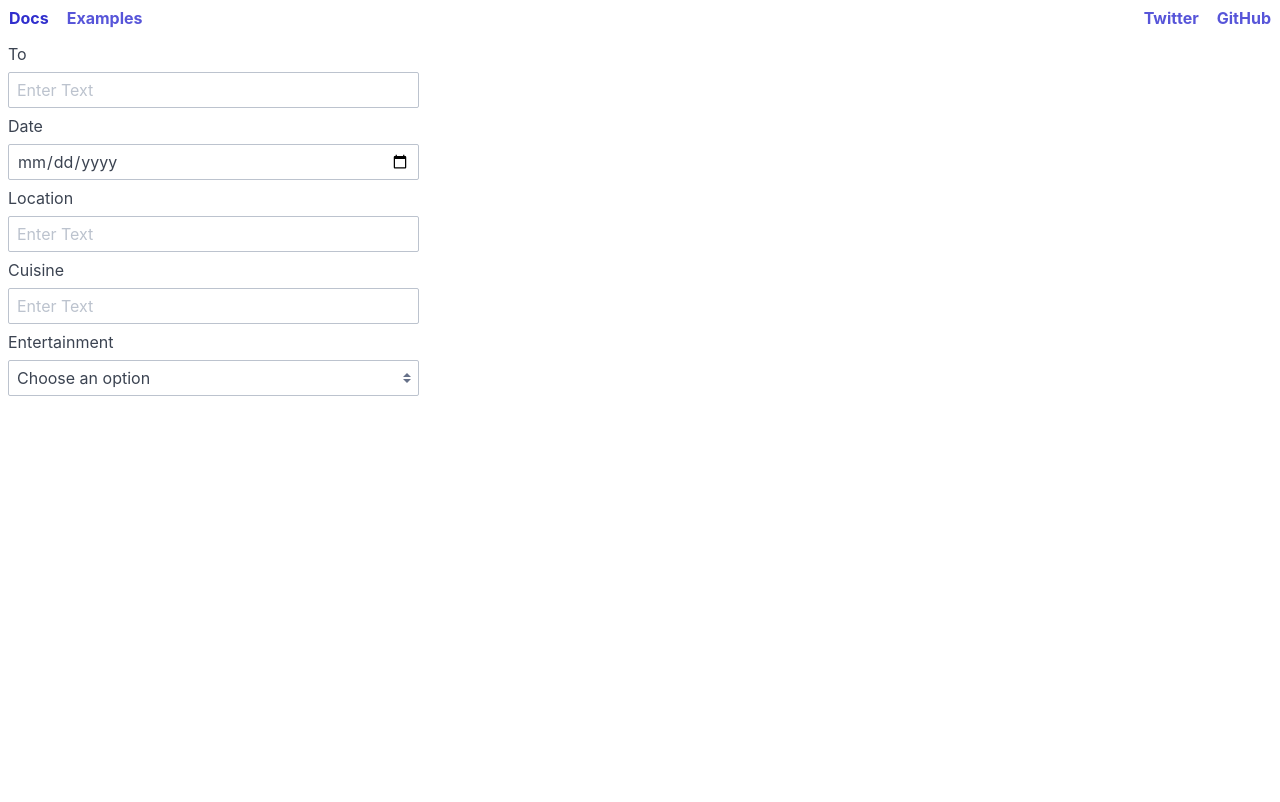
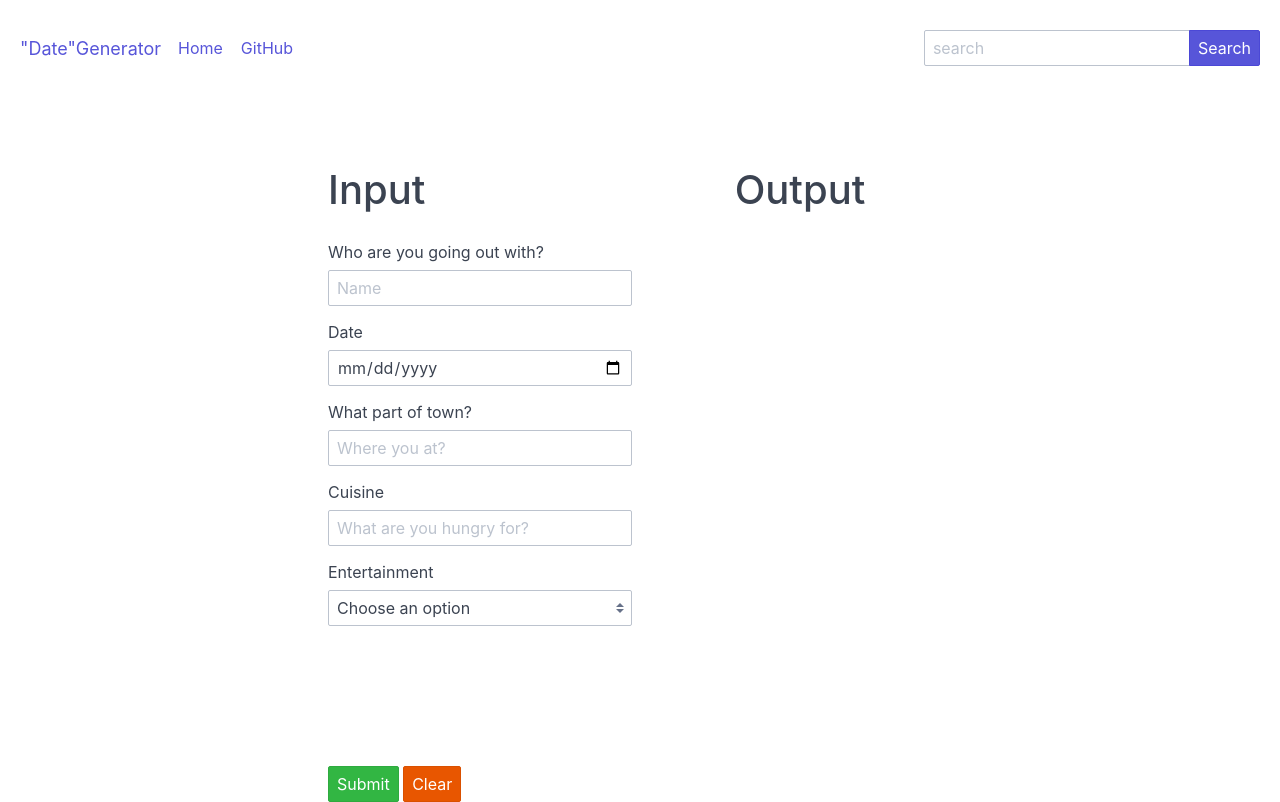
Before and after one commit to agreenthal/LMDG, a plain HTML site: page index.html in a window 1280 px wide. Drawn offline with nearby package versions, Linux system fonts and the light colour scheme.

Commit message:
Modified index.html and style.css by adding dome columns, buttons and div styling

```diff
--- a/index.html
+++ b/index.html
@@ -10,60 +10,46 @@
     <link rel="stylesheet" href="https://unpkg.com/spectre.css/dist/spectre-icons.min.css">
     <link rel="stylesheet" href="style.css">
     <title>Date Generator</title>
+
+    <div id="headerDiv">
     <header class="navbar">
-    <section class="navbar-section text-bold text-dark">
-      <a href="#" class="btn btn-link">Docs</a>
-      <a href="#" class="btn btn-link">Examples</a>
+        <section class="navbar-section">
+          <a href="..." class="navbar-brand mr-2">"Date"Generator</a>
+          <a href="..." class="btn btn-link">Home</a>
+          <a href="..." class="btn btn-link">GitHub</a>
         </section>
-    <section class="navbar-center">
-
-    </section>
-    <section class="navbar-section text-bold text-dark">
-      <a href="#" class="btn btn-link">Twitter</a>
-      <a href="#" class="btn btn-link">GitHub</a>
+        <section class="navbar-section">
+          <div class="input-group input-inline">
+            <input class="form-input" type="text" placeholder="search">
+            <button class="btn btn-primary input-group-btn">Search</button>
+          </div>
         </section>
       </header>
+    </div>
 </head>
 
 <body>
 
-    <div class="container">
+    <div class="container" id="container1">
         <div class="columns">
-          <div class="column col-lg-auto col-md-6 col-sm-12 col-4">
+            <div class="column col-6">
+                <h1>Input</h1>
                 <div class="form-group">
-                  <label class="form-label" for="input-example-1">To</label>
-                  <input class="form-input" type="text" id="input-example-1" placeholder="Enter Text">
+                    <label class="form-label" for="input-example-1">Who are you going out with?</label>
+                    <input class="form-input" type="text" id="input-example-1" placeholder="Name">
                 </div>
-          </div>
-        </div>
-        <div class="columns">
-            <div class="column col-lg-auto col-md-6 col-sm-12 col-4">
                 <div class="form-group">
                     <label class="form-label" for="input-example-14">Date</label>
                     <input class="form-input" type="date" id="input-example-14" placeholder="Enter Text">
                 </div>
+                <div class="form-group">
+                    <label class="form-label" for="input-example-1">What part of town?</label>
+                    <input class="form-input" type="text" id="input-example-1" placeholder="Where you at?">
                 </div>
-          </div>
-
-        <div class="columns">
-            <div class="column col-lg-auto col-md-6 col-sm-12 col-4">
-                <div class="form-group">
-                    <label class="form-label" for="input-example-1">Location</label>
-                    <input class="form-input" type="text" id="input-example-1" placeholder="Enter Text">
-                </div>
-            </div>
-          </div>
-          <div class="columns">
-              <div class="column col-lg-auto col-md-6 col-sm-12 col-4">
                 <div class="form-group">
                     <label class="form-label" for="input-example-1">Cuisine</label>
-                      <input class="form-input" type="text" id="input-example-1" placeholder="Enter Text">
+                    <input class="form-input" type="text" id="input-example-1" placeholder="What are you hungry for?">
                 </div>
-              </div>
-            </div>
-
-        <div class="columns">
-        <div class="column col-lg-auto col-md-6 col-sm-12 col-4">
                 <div class="form-group">
                     <label class="form-label" for="input-example-1">Entertainment</label>
                     <select class="form-select">
@@ -73,8 +59,19 @@
                         <option>Other</option>
                     </select>
                 </div>
+                <div id="subclearbtns">
+                    <button class="btn btn-success">Submit</button>
+                    <button class="btn btn-error">Clear</button>
+                </div>
+
+            </div>
+            <div class="column col-6">
+                <h1 id="outputHeader">Output</h1>
+            </div>
         </div>
     </div>
 
+
 </body>
+
 </html>
--- a/style.css
+++ b/style.css
@@ -0,0 +1,20 @@
+#container1 {
+    margin-top: 100px;
+    width: 50%;
+}
+
+#outputHeader{
+    text-align: center;
+}
+
+#subclearbtns{
+
+    margin-top: 140px;
+
+}
+
+#headerDiv {
+    padding-top: 30px;
+    padding-left: 20px;
+    padding-right: 20px;
+}
```
Lines whose indentation alone changed are shown as unchanged.
